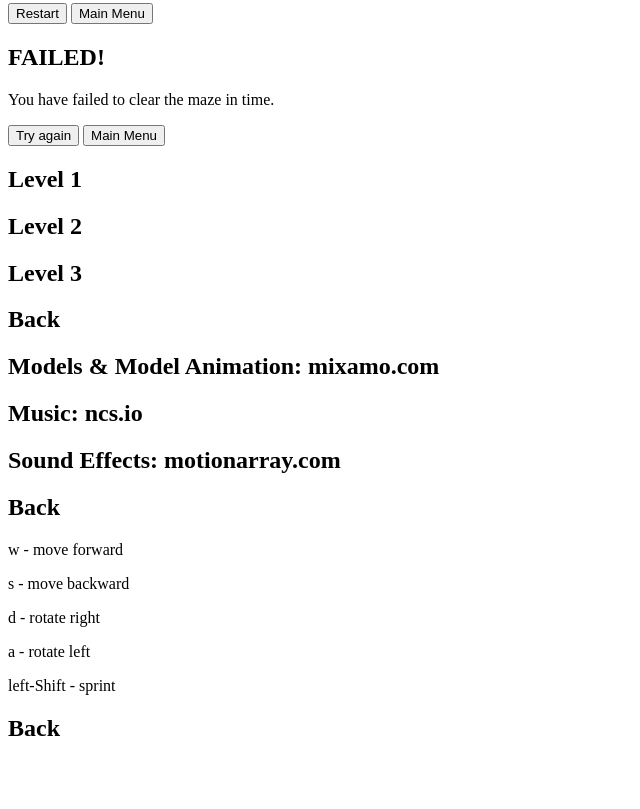
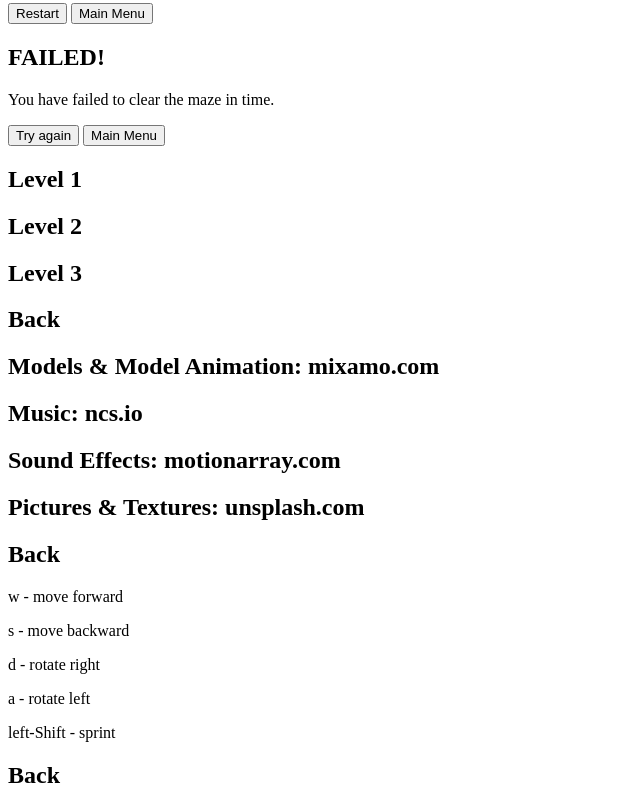
Before and after one commit to ManassehV7809/CGV-PROJ--TECHTITANS, a website built with Vite: page CGV_game/index.html in a window 1280 px wide. Shown: the part 721-1530 px from the top of the page, without its empty margins (0-640 px from the left). Before the commit the page ends 1483 px from the top, so only its background shows below. Built offline with nearby package versions, Linux system fonts and the light colour scheme.

Commit message:
Update index.html

```diff
--- a/CGV_game/index.html
+++ b/CGV_game/index.html
@@ -84,6 +84,7 @@
         <h2 class="heading">Models & Model Animation: mixamo.com</h2>
         <h2 class="heading">Music: ncs.io</h2>
         <h2 class="heading">Sound Effects: motionarray.com</h2>
+        <h2 class="heading">Pictures & Textures: unsplash.com</h2>
         <h2 class="heading" onclick="goBackToMainMenu()">Back</h2>
     </div>
 
```
